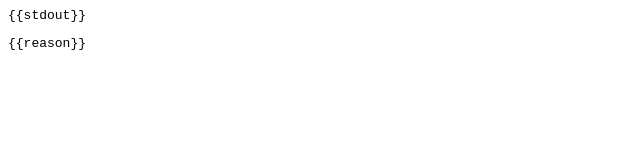
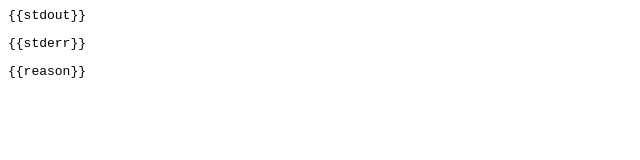
Before and after one commit to GHzbq/onlineJudge, a plain HTML site: page template/result.html in a window 1280 px wide. Shown: the full height of the page, 0-640 px from the left. Drawn offline with Linux system fonts and the light colour scheme.

Commit message:
update result.html

```diff
--- a/template/result.html
+++ b/template/result.html
@@ -3,5 +3,6 @@
         <meta http-equiv="content-type" content="text/html;charset=utf-8">
     </head>
     <div><pre>{{stdout}}</pre></div>
+    <div><pre>{{stderr}}</pre></div>
     <div><pre>{{reason}}</pre></div>
 </html>
```
